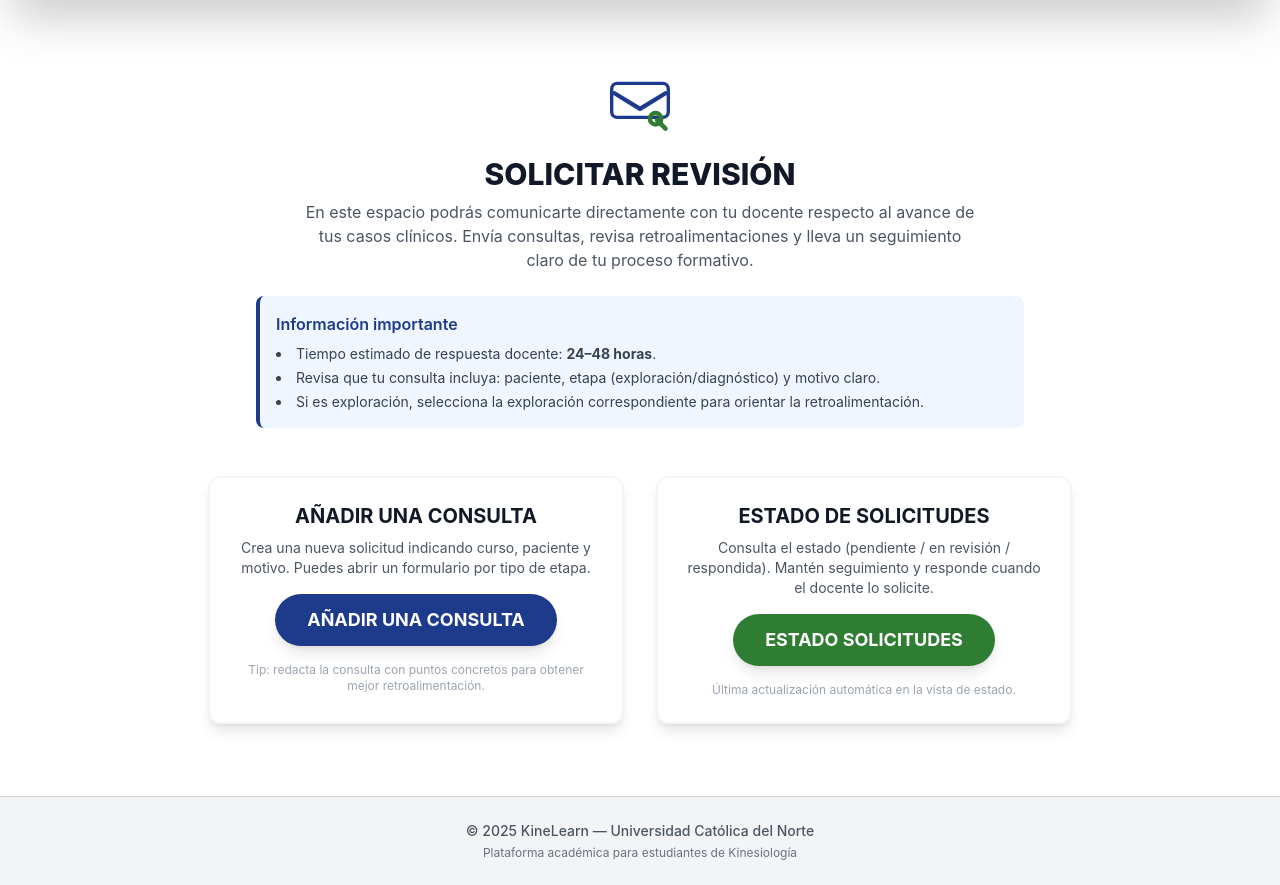
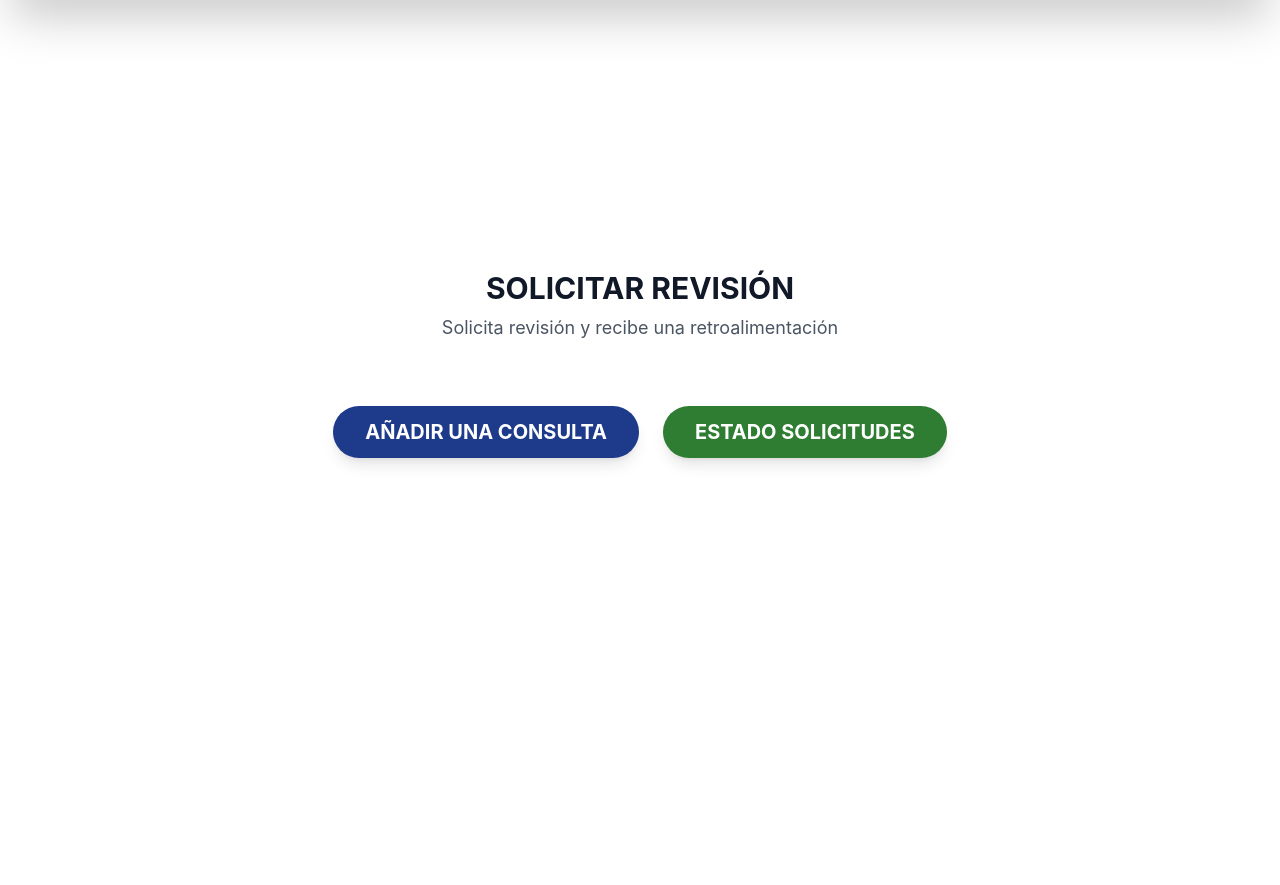
Before and after one commit to sofiaurquieta15/ProyectoSIA2025, a Django app: template ProyectoKine/ProyectoKine/templates/cursosestudiante/solicitar_revision.html in a window 1280 px wide. Shown: the part 72-957 px from the top of the page. After the commit the page ends 537 px from the top, so only its background shows below. Run offline with Django 5.2, Linux system fonts and the light colour scheme; the template is opened without the code that fills it, so the values that code supplies are empty; some libraries are stand-ins or nearby versions.

Commit message:
Revert "Merge branch 'main' of https://github.com/sofiaurquieta15/ProyectoSIA2025"
This reverts commit 0b6e06160e7583696db0384c268cec11a4dce86d, reversing
changes made to dae7bbfe83312f9131bbad880a7ea5ee6d111fea.

```diff
--- a/ProyectoKine/ProyectoKine/templates/base_site.html
+++ b/ProyectoKine/ProyectoKine/templates/base_site.html
@@ -104,11 +104,9 @@
         {% endblock %}
     </main>
 
-    <footer class="mt-auto py-6 bg-gray-100 text-center text-gray-600 text-sm border-t border-gray-300">
-    <p class="font-medium">&copy; 2025 KineLearn — Universidad Católica del Norte</p>
-    <p class="text-xs text-gray-500 mt-1">Plataforma académica para estudiantes de Kinesiología</p>
+    <footer class="mt-auto py-4 bg-gray-100 text-center text-gray-600 text-sm hidden">
+        <p>&copy; 2025 KineLearn - Universidad Católica del Norte</p>
     </footer>
-
 
     {% block extra_js %}{% endblock %}
 
--- a/ProyectoKine/ProyectoKine/templates/cursosestudiante/avances.html
+++ b/ProyectoKine/ProyectoKine/templates/cursosestudiante/avances.html
@@ -71,7 +71,7 @@
 
     <div class="text-center mb-8">
         <h2 class="text-4xl font-extrabold text-gray-900">AVANCES</h2>
-        <p class="text-gray-600 text-lg">Aquí podrás revisar tu desempeño académico</p>
+        <p class="text-gray-600 text-lg">Visualiza tu progreso</p>
     </div>
 
     <div class="bg-white rounded-lg shadow-lg border-blue-custom p-6 mb-10">
--- a/ProyectoKine/ProyectoKine/templates/cursosestudiante/solicitar_revision.html
+++ b/ProyectoKine/ProyectoKine/templates/cursosestudiante/solicitar_revision.html
@@ -54,72 +54,25 @@
 
 <div class="container mx-auto py-10 px-4 max-w-4xl text-center">
 
-    <!-- ICONO + TITULO -->
-    <div class="mx-auto mb-6">
-        <!-- Icono: sobre + lupa (inline SVG) -->
-        <svg class="mx-auto mb-4" width="68" height="68" viewBox="0 0 24 24" fill="none" xmlns="http://www.w3.org/2000/svg" aria-hidden="true">
-            <path d="M3 7.5L12 13L21 7.5" stroke="#1e3a8a" stroke-width="1.5" stroke-linecap="round" stroke-linejoin="round"/>
-            <rect x="2" y="4" width="20" height="12" rx="2" stroke="#1e3a8a" stroke-width="1.2"/>
-            <path d="M21 20l-3-3" stroke="#2e7d32" stroke-width="1.6" stroke-linecap="round" stroke-linejoin="round"/>
-            <circle cx="17.5" cy="16.5" r="2" stroke="#2e7d32" stroke-width="1.6"/>
-        </svg>
+    <h2 class="text-3xl font-bold text-gray-900 mb-2">SOLICITAR REVISIÓN</h2>
+    <p class="text-gray-600 mb-10 text-lg">Solicita revisión y recibe una retroalimentación</p>
 
-        <h2 class="text-3xl font-extrabold text-center text-gray-900 mb-2">
-            SOLICITAR REVISIÓN
-        </h2>
+    <div id="contenedor-consultas" class="space-y-8"></div>
 
-        <!-- DESCRIPCIÓN AMPLIADA (A) -->
-        <p class="text-center text-gray-600 mb-6 max-w-2xl mx-auto">
-            En este espacio podrás comunicarte directamente con tu docente respecto al avance de tus casos clínicos.
-            Envía consultas, revisa retroalimentaciones y lleva un seguimiento claro de tu proceso formativo.
-        </p>
-    </div>
+    <div id="btn-container" class="mt-16 flex flex-col md:flex-row justify-center items-center gap-6">
 
-    <!-- RECUADRO INFORMATIVO (B) -->
-    <div class="bg-blue-50 border-l-4 border-blue-900 rounded-lg p-4 mb-8 max-w-3xl mx-auto text-left">
-        <p class="font-semibold text-blue-900 mb-2">Información importante</p>
-        <ul class="text-sm text-gray-700 list-disc list-inside space-y-1">
-            <li>Tiempo estimado de respuesta docente: <strong>24–48 horas</strong>.</li>
-            <li>Revisa que tu consulta incluya: paciente, etapa (exploración/diagnóstico) y motivo claro.</li>
-            <li>Si es exploración, selecciona la exploración correspondiente para orientar la retroalimentación.</li>
-        </ul>
-    </div>
-
-    <!-- BOTONES DENTRO DE TARJETAS (D) -->
-    <div id="btn-container" class="mt-12 grid grid-cols-1 md:grid-cols-2 gap-8 justify-items-center">
-
-        <!-- Card: Añadir consulta -->
-        <div class="w-full max-w-md bg-white rounded-xl shadow-lg border-2 border-gray-100 p-6 text-center">
-            <h3 class="text-xl font-bold text-gray-900 mb-2 uppercase">Añadir una consulta</h3>
-            <p class="text-gray-600 text-sm mb-4">
-                Crea una nueva solicitud indicando curso, paciente y motivo. Puedes abrir un formulario por tipo de etapa.
-            </p>
-            <div class="flex justify-center">
         <button type="button" onclick="abrirModalSeleccion()"
                 id="btn-add-main"
-                        class="bg-blue-900 hover:bg-blue-800 text-white font-bold py-3 px-8 rounded-full shadow-lg transition text-lg uppercase">
+                class="bg-blue-900 hover:bg-blue-800 text-white font-bold py-3 px-8 rounded-full shadow-lg transition text-xl uppercase w-full md:w-auto">
             AÑADIR UNA CONSULTA
         </button>
-            </div>
-            <p class="text-xs text-gray-400 mt-4">Tip: redacta la consulta con puntos concretos para obtener mejor retroalimentación.</p>
-        </div>
 
-        <!-- Card: Estado solicitudes -->
-        <div class="w-full max-w-md bg-white rounded-xl shadow-lg border-2 border-gray-100 p-6 text-center">
-            <h3 class="text-xl font-bold text-gray-900 mb-2 uppercase">Estado de solicitudes</h3>
-            <p class="text-gray-600 text-sm mb-4">
-                Consulta el estado (pendiente / en revisión / respondida). Mantén seguimiento y responde cuando el docente lo solicite.
-            </p>
-            <div class="flex justify-center">
         <a href="{% url 'cursosestudiante:estado_solicitudes' %}"
            id="btn-bottom-estado"
-                   class="text-white font-bold py-3 px-8 rounded-full shadow-lg transition text-lg uppercase"
+           class="text-white font-bold py-3 px-8 rounded-full shadow-lg transition text-xl uppercase w-full md:w-auto text-center"
            style="background-color: #2e7d32;">
            ESTADO SOLICITUDES
         </a>
-            </div>
-            <p class="text-xs text-gray-400 mt-4">Última actualización automática en la vista de estado.</p>
-        </div>
 
     </div>
 
```
Also changed, not shown: ProyectoKine/ProyectoKine/templates/cursosestudiante/menuestudiante.html (+7 -51 lines). Lines whose indentation alone changed are shown as unchanged.
